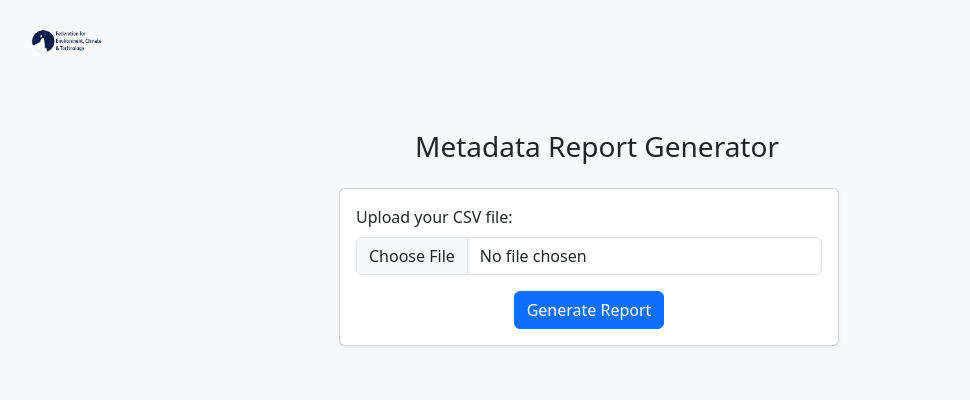
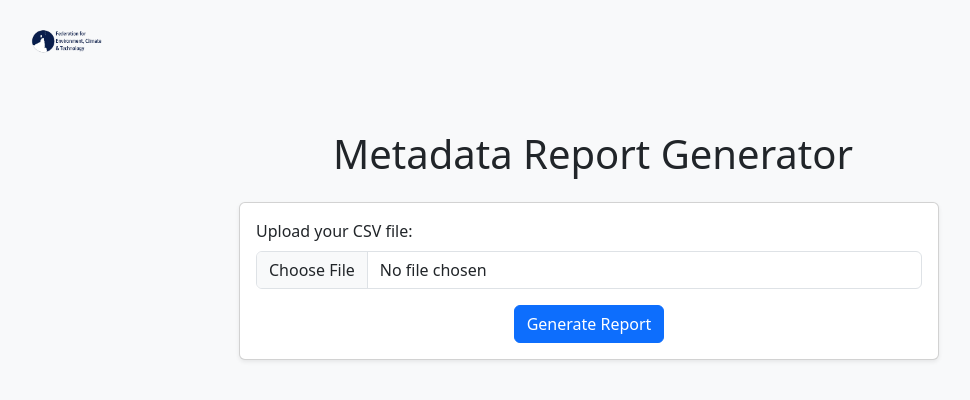
Before and after one commit to Metdata04/metadata_model, a Flask app: page / in a window 1280 px wide. Shown: the top 400 px of the page, without its empty margins (51-1021 px from the left). Run offline with Flask 3, Linux system fonts and the light colour scheme; parts of the project's set-up code (start-up, migrations or seed data) failed here and were passed over; some libraries are stand-ins or nearby versions.

Commit message:
committed

```diff
--- a/templates/index.html
+++ b/templates/index.html
@@ -8,7 +8,7 @@
     <link href="https://cdn.jsdelivr.net/npm/bootstrap@5.3.0/dist/css/bootstrap.min.css" rel="stylesheet">
     <style>
         .custom-card {
-            max-width: 500px; /* Reduced width for the card */
+            max-width: 700px; /* Reduced width for the card */
             margin: auto; /* Centers the card */
         }
         .logo {
@@ -22,14 +22,13 @@
     <div class="container py-3">
         <div class="d-flex align-items-center">
             <img src="/public/images/logo.png" alt="Logo" class="logo">
-            <!-- <h3 class="mb-0">Federation for Environment Climate and Technology</h3> -->
         </div>
     </div>
 
     <!-- Centered Form Card -->
     <div class="container py-5">
         <div class="text-center mb-4">
-            <h3 class="ms-3">Metadata Report Generator</h3>
+            <h1 class="ms-2">Metadata Report Generator</h1>
         </div>
         <div class="card shadow-sm custom-card">
             <div class="card-body">
```
Also changed, not shown: vercel.json.
